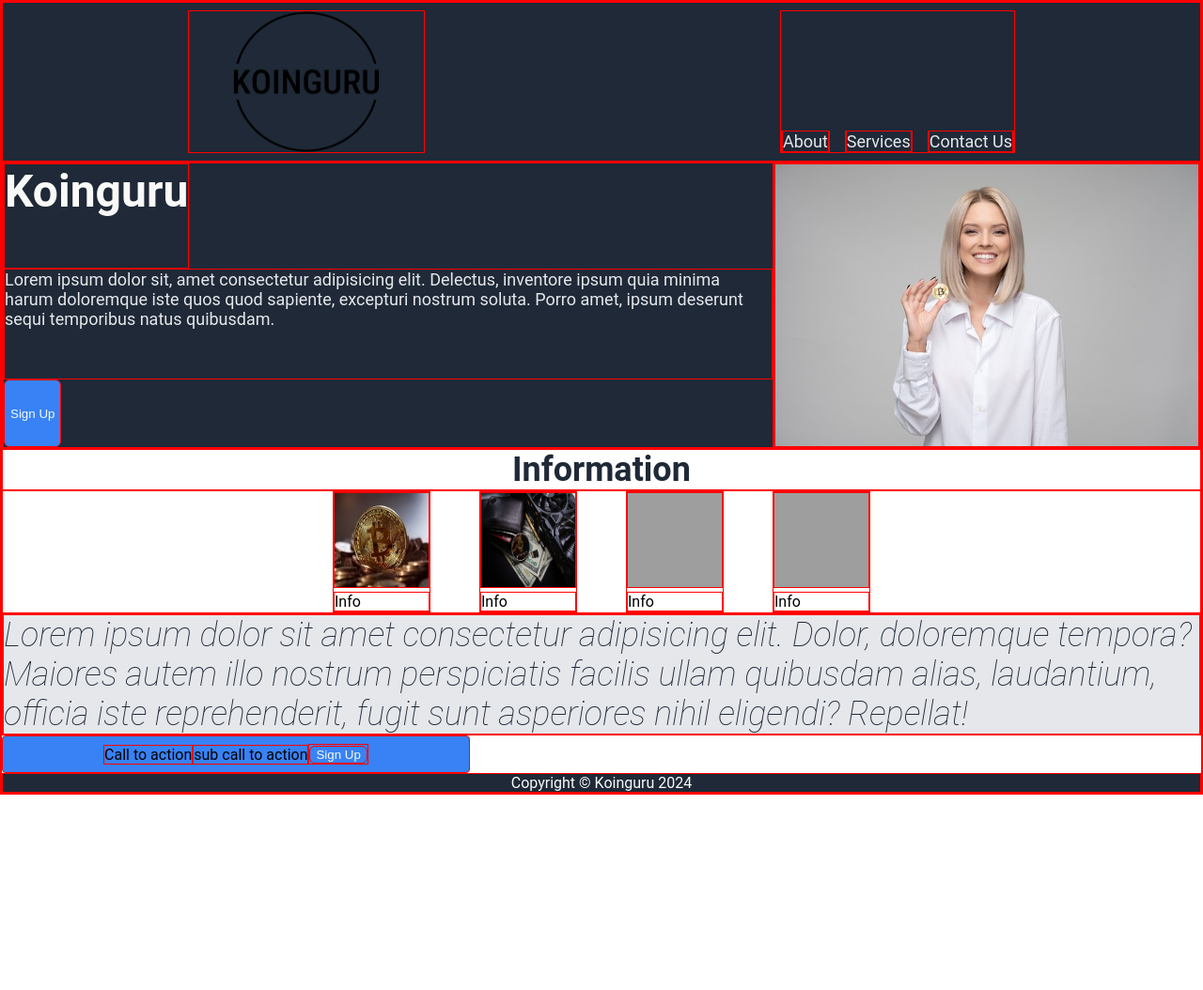
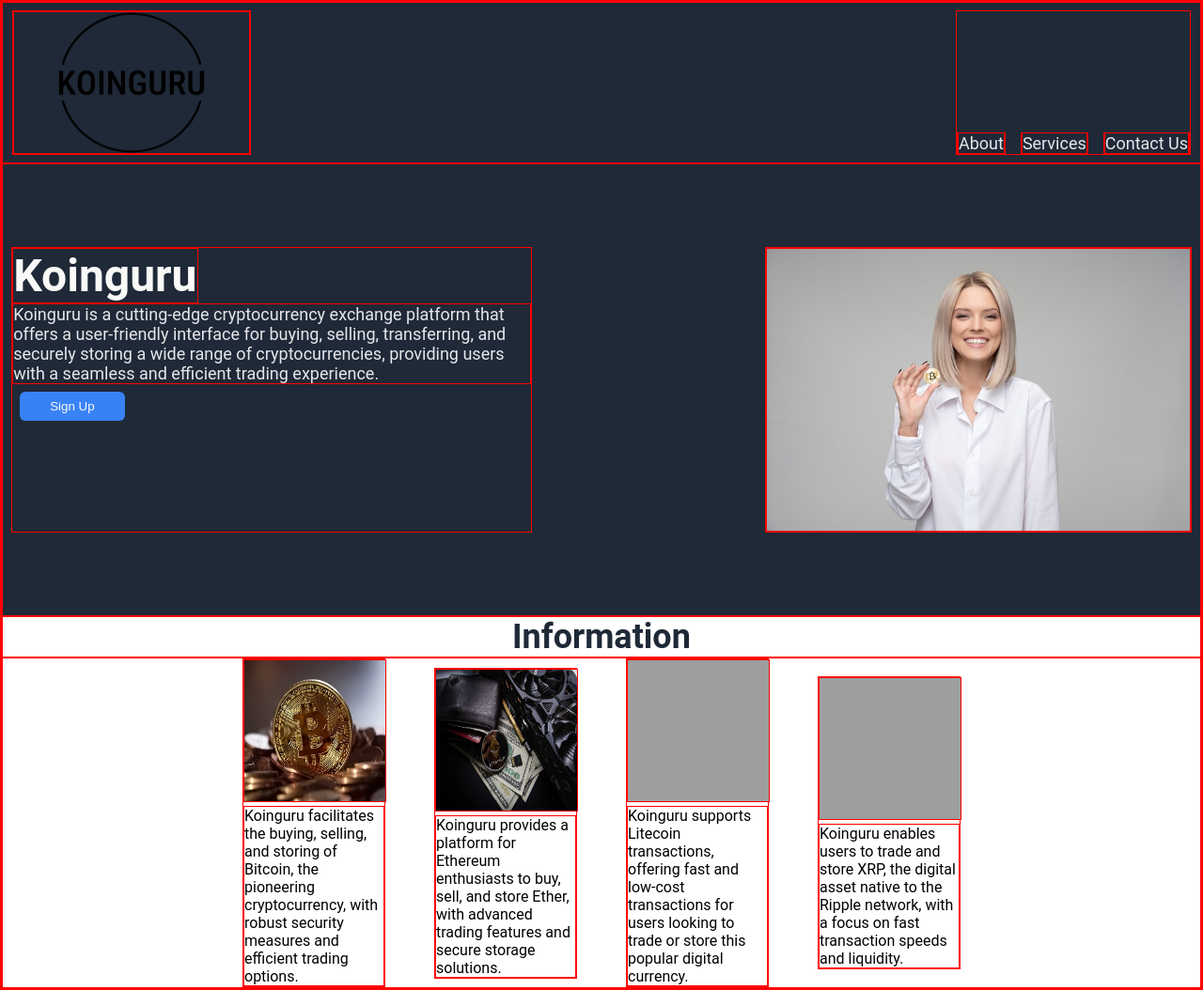
Before and after one commit to trufizz/landing_page, a plain HTML site: page index.html in a window 1280 px wide. Shown: the top 1054 px of the page at 94% size. Before the commit the page ends 846 px from the top, so only its background shows below. Drawn offline with Linux system fonts and the light colour scheme; grey boxes are pictures that could not be loaded.

Commit message:
Added new text and reworked Header and Hero text.

```diff
--- a/index.html
+++ b/index.html
@@ -9,7 +9,7 @@
 
 <body>
     <div class="header">
-        <img src="./images/koinguru.png" alt="An image of the Koinguru logo" height="150" width="250">
+        <div class="headerlogo"><img src="./images/koinguru.png" alt="An image of the Koinguru logo" height="150" width="250"></div>
         <ul class="right-links">
             <li><a href="#">About</a></li>
             <li><a href="#">Services</a></li>
@@ -19,7 +19,8 @@
     <div class="main">
         <div class="left-main">
             <div class="header2">Koinguru</div>
-            <div class="subtext">Lorem ipsum dolor sit, amet consectetur adipisicing elit. Delectus, inventore ipsum quia minima harum doloremque iste quos quod sapiente, excepturi nostrum soluta. Porro amet, ipsum deserunt sequi temporibus natus quibusdam.</div>
+            <div class="sub-text">
+                Koinguru is a cutting-edge cryptocurrency exchange platform that offers a user-friendly interface for buying, selling, transferring, and securely storing a wide range of cryptocurrencies, providing users with a seamless and efficient trading experience.</div>
             <button class="signup">Sign Up</button>
         </div>
         <div class="right-main"><img src="./images/cryptocurrency.jpg" alt="A woman holding a Bitcoin." height="300" width="auto"></div>
@@ -27,20 +28,20 @@
     <div class="infotitle">Information</div>
     <div class="sub-info">
         <div class="info">
-            <img src="./images/bitcoin.jpg" alt="A Bitcoin" height="100" width="100">
-            <div class="text">Info</div>
+            <img src="./images/bitcoin.jpg" alt="A Bitcoin" height="150" width="150">
+            <div class="text">Koinguru facilitates the buying, selling, and storing of Bitcoin, the pioneering cryptocurrency, with robust security measures and efficient trading options.</div>
         </div>
         <div class="info">
-            <img src="./images/eth.jpg" alt="A Ethereum coin" height="100" width="100">
-            <div class="text">Info</div>
+            <img src="./images/eth.jpg" alt="A Ethereum coin" height="150" width="150">
+            <div class="text">Koinguru provides a platform for Ethereum enthusiasts to buy, sell, and store Ether, with advanced trading features and secure storage solutions.</div>
         </div>
         <div class="info">
-            <img src="./images/litecoin.jpg" alt="A Litecoin" height="100" width="100">
-            <div class="text">Info</div>
+            <img src="./images/litecoin.jpg" alt="A Litecoin" height="150" width="150">
+            <div class="text">Koinguru supports Litecoin transactions, offering fast and low-cost transactions for users looking to trade or store this popular digital currency.</div>
         </div>
         <div class="info">
-            <img src="./images/ripple.jpg" alt="A XRP coin" height="100" width="100">
-            <div class="text">Info</div>
+            <img src="./images/ripple.jpg" alt="A XRP coin" height="150" width="150">
+            <div class="text">Koinguru enables users to trade and store XRP, the digital asset native to the Ripple network, with a focus on fast transaction speeds and liquidity.</div>
         </div>
     </div>
     <div class="quote">
@@ -49,7 +50,7 @@
     <div class="sub-signup">
         <div class="call">Call to action</div>
         <div class="subcall">sub call to action</div>
-        <div class="subbutton"><button class="signup">Sign Up</button></div>
+        <div class="sub-button"><button class="signup">Sign Up</button></div>
     </div>
     <div class="footer">
         Copyright © Koinguru 2024
--- a/styles.css
+++ b/styles.css
@@ -21,11 +21,23 @@ a {
     font-size: 18px;
 }
 
+button, button:hover, button:active, button:focus {
+    outline: none;
+    box-shadow: none;
+    border: none;
+}
+
 .header {
     background-color: #1F2937;
     display: flex;
     padding: 8px;
-    justify-content: space-around;
+    justify-content: center;
+    gap: 750px;
+}
+
+.headerlogo {
+    display: flex;
+    justify-content: space-between;
 }
 
 .right-links {
@@ -35,36 +47,54 @@ a {
     gap: 16px;
 }
 
-.signup {
-    background-color: #3882F6;
-    color: #F9FAF8;
-    text-align: center;
-    border-radius: 6px;
-}
-
 .main {
     background-color: #1F2937;
     display: flex;
+    justify-content: center;
+    gap: 8px;
+    margin: 0;
 }
 
 .left-main {
     display: flex;
     flex-wrap: wrap;
+    flex-direction: column;
+    align-items: flex-start;
+    margin: 88px 120px 88px 0px;
 }
 
 .header2 {
     font-size: 48px;
     font-weight: bolder;
     color: #F9FAF8;
+    text-align: center;
 }
 
-.subtext {
+.sub-text {
     color: #E5E7EB;
     font-size: 18px;
+    max-width: 550px;
+}
+
+.signup {
+    background-color: #3882F6;
+    box-shadow: none;
+    color: #F9FAF8;
+    text-align: center;
+    border-radius: 6px;
+}
+
+.left-main .signup {
+    padding: 8px 32px 8px 32px;
+    margin: 8px;
+    display: flex;
+    justify-content: flex-start;
+    align-self: flex-start;
 }
 
 .right-main {
     display: flex;
+    margin: 88px 0px 88px 120px;
     justify-content: flex-end;
 }
 
@@ -81,7 +111,12 @@ a {
     display: flex;
     justify-content: center;
     align-items: center;
+    flex-wrap: wrap;
     gap: 52px;
+}
+
+.info {
+    max-width: 150px;
 }
 
 
@@ -106,6 +141,12 @@ a {
     align-items: center;
 }
 
+.sub-button .signup {
+    border: 1px solid white;
+    margin: 0;
+    padding: 8px 32px 8px 32px;
+}
+
 .footer {
     background-color: #1F2937;
     color: #F9FAF8;
```
